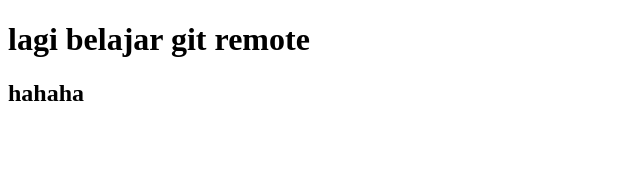
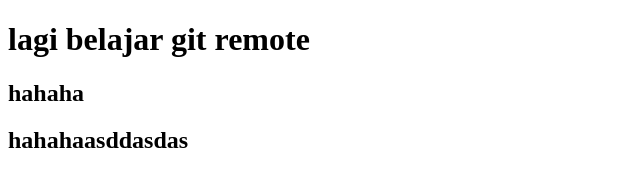
Before and after one commit to faqihalfadholi/belajar-git-server, a plain HTML site: page hello.html in a window 1280 px wide. Shown: the whole page, without its empty margins (0-640 px from the left). Drawn offline with Linux system fonts and the light colour scheme.

Commit message:
update 2

```diff
--- a/hello.html
+++ b/hello.html
@@ -8,5 +8,6 @@
   <body>
     <h1>lagi belajar git remote</h1>
     <h2>hahaha</h2>
+    <h2>hahahaasddasdas</h2>
   </body>
 </html>
```
